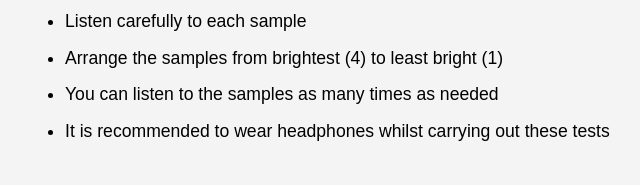
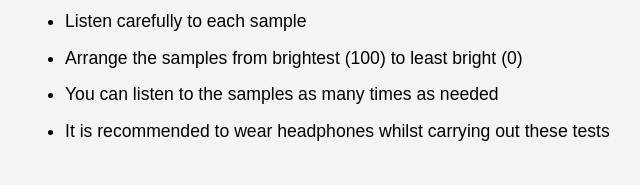
Before and after one commit to chazbowkett123/GuitarBrightnessTest, a plain HTML site: page instructions.html in a window 1280 px wide. Shown: the part 206-391 px from the top of the page, 215-855 px from the left. Drawn offline with Linux system fonts and the light colour scheme.

Commit message:
Add files via upload

```diff
--- a/instructions.html
+++ b/instructions.html
@@ -69,7 +69,7 @@
         <ul>
             <li>You will hear four different guitar recordings of the same chord</li>
             <li>Listen carefully to each sample</li>
-            <li>Arrange the samples from brightest (4) to least bright (1)</li>
+            <li>Arrange the samples from brightest (100) to least bright (0)</li>
             <li>You can listen to the samples as many times as needed</li>
             <li>It is recommended to wear headphones whilst carrying out these tests</li>
         </ul>
```
